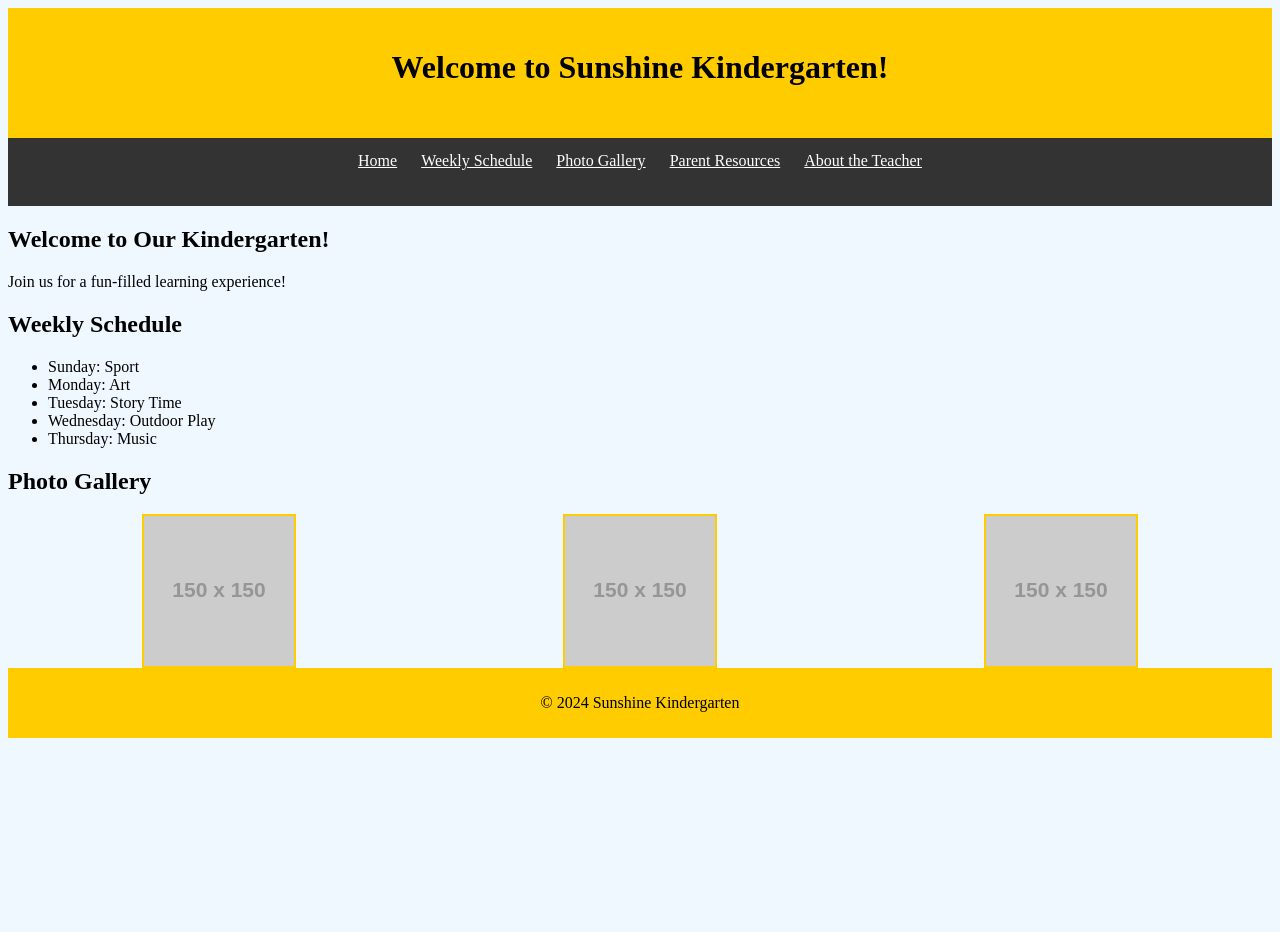
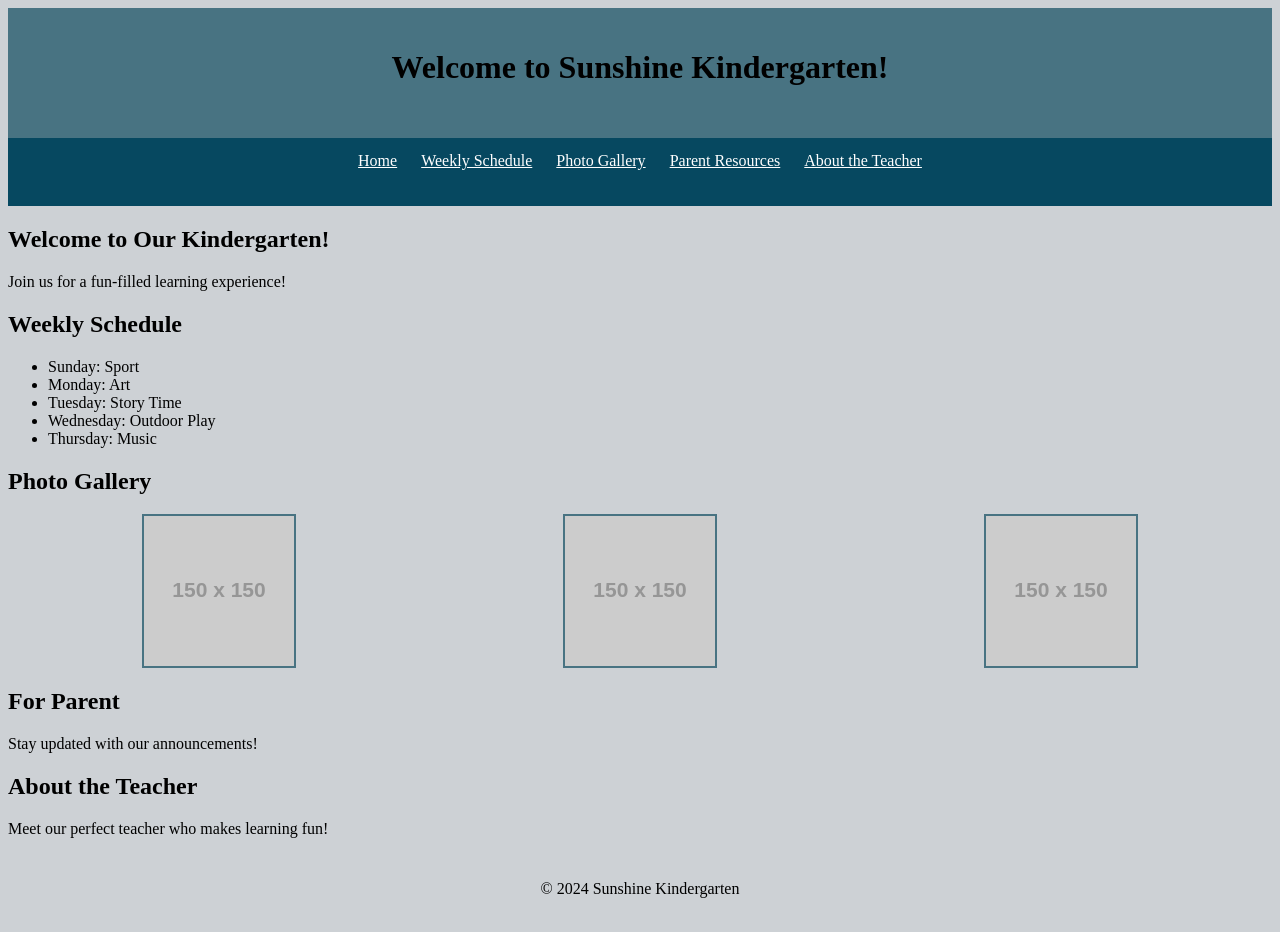
Before and after one commit to Zainab4523/Itcs333-A1, a plain HTML site: page index.html in a window 1280 px wide. Before the commit the page ends 800 px from the top, so only its background shows below. Drawn offline with Linux system fonts and the light colour scheme; placeholder pictures from the web are drawn by us.

Commit message:
resources & teacher

```diff
--- a/Style.css
+++ b/Style.css
@@ -1,14 +1,14 @@
 body{
-    background-color: #f0f8ff;
+    background-color: #cdd1d5;
 }
 header{
-    background-color: #ffcc00;
+    background-color: #487382;
     padding-top: 20px;
     text-align: center;
     height: 110px;
 }
 nav{
-    background-color: #333;
+    background-color: #064860;
     height: 40px;
     padding-top: 14px;
     padding-bottom: 14px;
@@ -27,10 +27,10 @@ main{
     justify-content: space-around;
 }
 .gallery img {
-    border: 2px solid #ffcc00;
+    border: 2px solid #487382;
 }
 footer{
-    background-color: #ffcc00;
+    background-color: #4873823;
     text-align: center;
     padding: 10px;
 }
--- a/index.html
+++ b/index.html
@@ -7,9 +7,11 @@
     <link rel="stylesheet" href="Style.css">
 </head>
 <body>
+
     <header>
         <h1>Welcome to Sunshine Kindergarten!</h1>
     </header>
+
     <nav>
         <a href="#">Home</a>
         <a href="#">Weekly Schedule</a>
@@ -17,6 +19,7 @@
         <a href="#">Parent Resources</a>
         <a href="#">About the Teacher</a>
     </nav>
+
     <main>
         <section id="welcome">
             <h2>Welcome to Our Kindergarten!</h2>
@@ -40,9 +43,19 @@
                 <img src="https://placehold.co/150x150?text=Class+Activity" alt="Class Activity 3">
             </div>
         </section>
+        <section id="resources">
+            <h2>For Parent</h2>
+            <p>Stay updated with our announcements!</p>
+        </section>
+        <section id="teacher">
+            <h2>About the Teacher</h2>
+            <p>Meet our perfect teacher who makes learning fun!</p>
+        </section>
     </main>
+
     <footer>
         <p>&copy; 2024 Sunshine Kindergarten</p>
     </footer>
+
 </body>
 </html>
```
